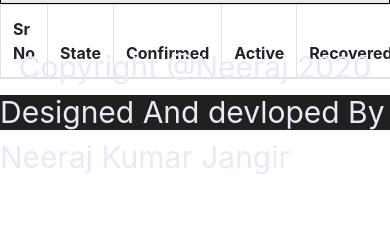
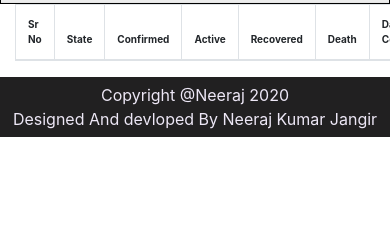
Before and after one commit to neeraj1248/covid19, a Django app: template templates/index.html in a window 390 px wide; the page is wider, and only the part inside the window is pictured. Shown: the part 433-673 px from the top of that part. Run offline with Django 3.2, Linux system fonts and the light colour scheme; the template is opened without the code that fills it, so the values that code supplies are empty; some libraries are stand-ins or nearby versions.

Commit message:
change 3

```diff
--- a/static/css/index.css
+++ b/static/css/index.css
@@ -14,11 +14,11 @@ footer p{
     margin: 0;
 }
 /*******Header Media Query*******/
-@media screen and (max-width:999px){
-    footer{
-        height: 35px;
-        font-size: 30px;
-    }
+@media screen and (max-width:920px){
+  table{
+    /* background-color: yellow; */
+    font-size: 10px;
+  }
 }
 /* -------------------------------------------------------------------------------- */
 .d1_graph, .d2_total, .d3_daily{
@@ -37,6 +37,9 @@ footer p{
 /* .d2_total,.d3_daily{
   margin-top: 185px;
 } */
+
+
+
 /* --------------------------------------------------------------------------------------- */
 .chart-container {
   position: relative;
--- a/templates/index.html
+++ b/templates/index.html
@@ -62,9 +62,7 @@
          </div>
 
        </div>
-
-     </div>
-     <table class="table table-bordered table-striped table-hover">
+       <table class="table table-bordered table-striped table-hover self_tab">
           <thead>
             <tr>
               <th scope="col">Sr No</th>
@@ -97,6 +95,8 @@
             </tr>
           </tbody>
         </table>
+     </div>
+
 
 
     <footer>
```
Lines whose indentation alone changed are shown as unchanged.
